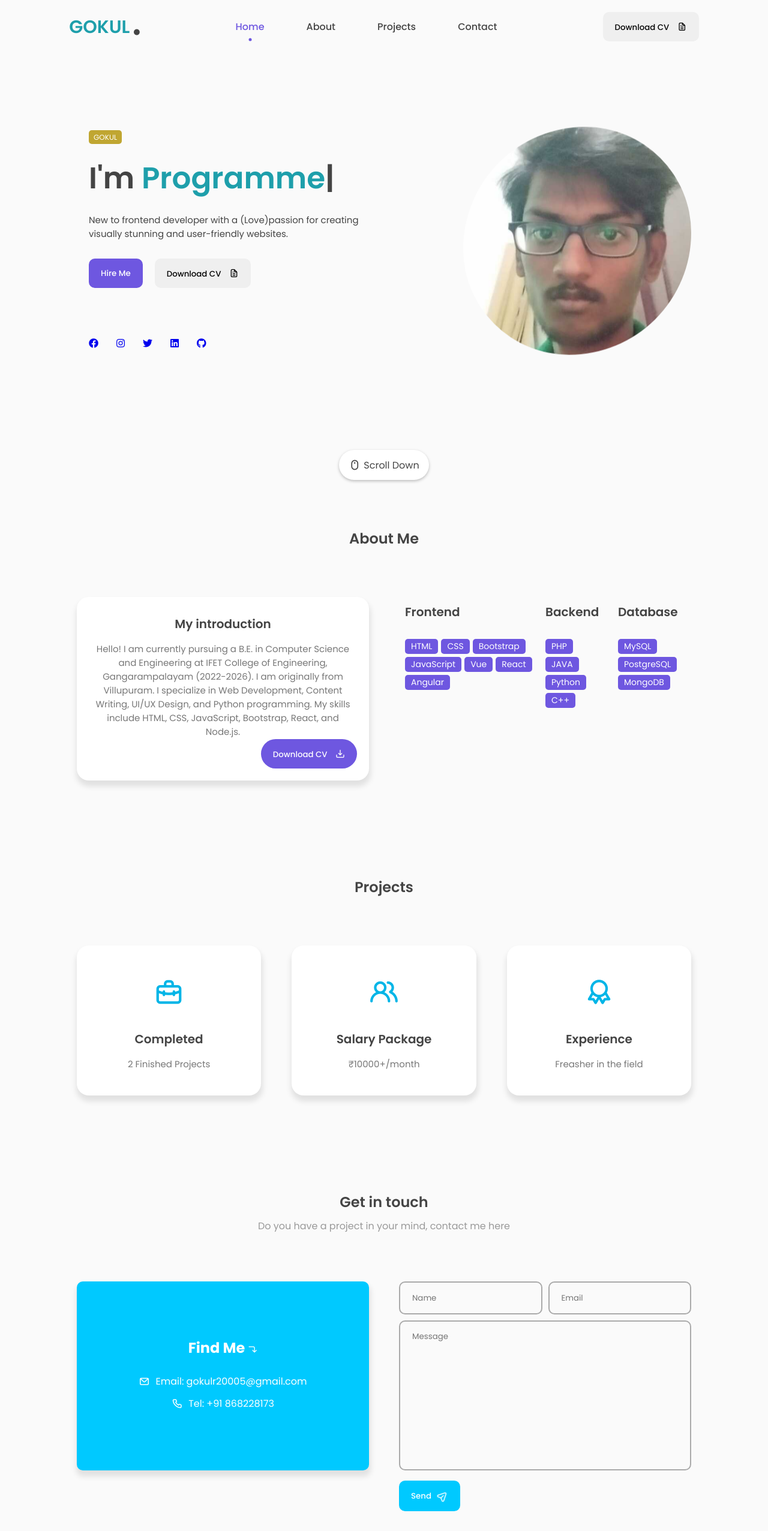
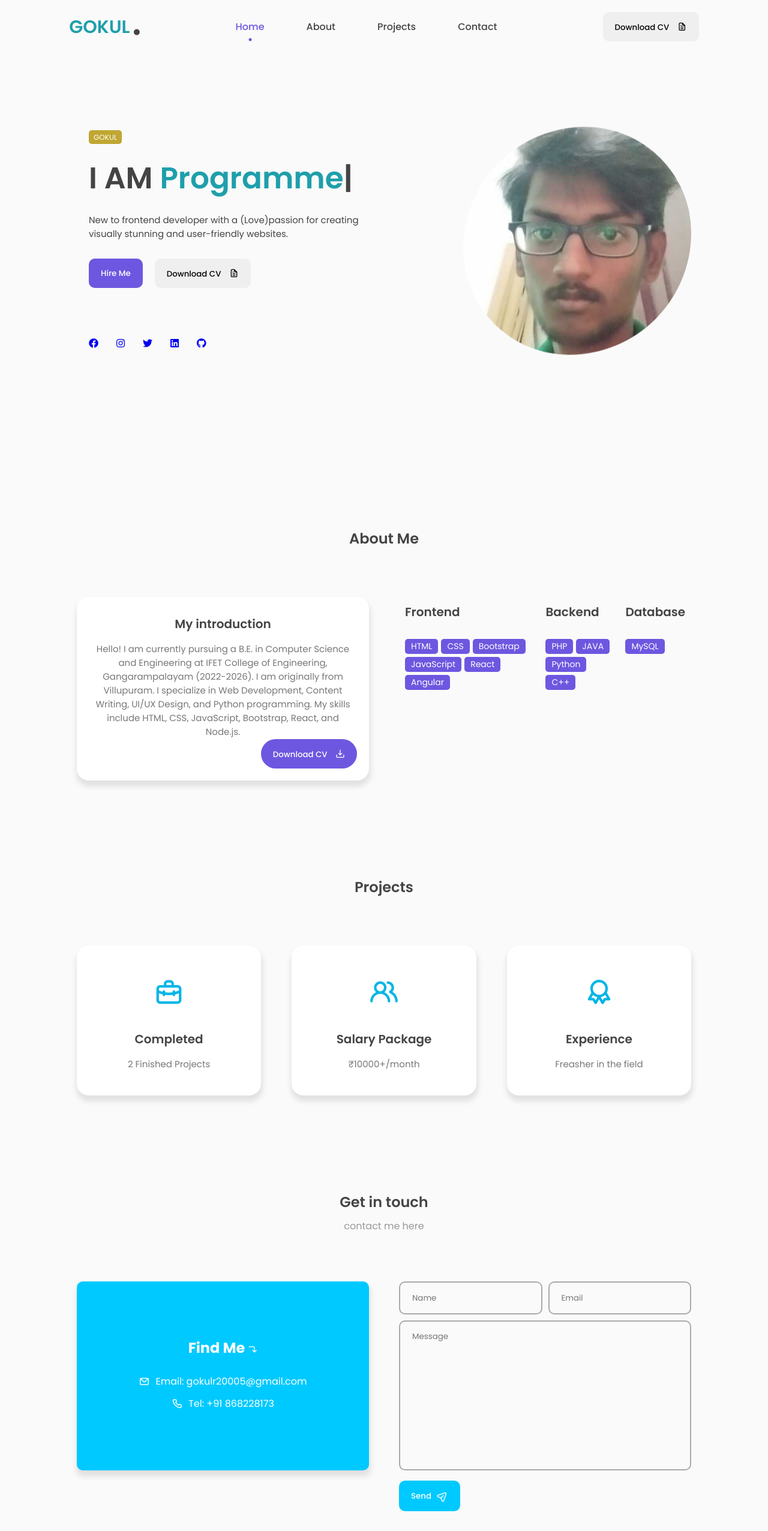
Before and after one commit to GOKUL-R-2005/Personal-Portfolio, a plain HTML site: page index.html in a window 1280 px wide. Shown: the top 2552 px of the page at 60% size. Drawn offline with nearby package versions, Linux system fonts and the light colour scheme.

Commit message:
Add files via upload

```diff
--- a/index.html
+++ b/index.html
@@ -51,7 +51,7 @@
                 <span>GOKUL</span>
             </div>
             <div class="featured-name">
-                <p>I'm <span class="typedText"></span></p>
+                <p>I AM <span class="typedText"></span></p>
             </div>
             <div class="featured-text-info">
                 <p>New to frontend developer with a (Love)passion for creating visually stunning
@@ -59,7 +59,7 @@
                 </p>
             </div>
             <div class="featured-text-btn">
-                <button class="btn blue-btn">Hire Me</button>
+                <button class="btn blue-btn" onclick="window.location.href='#contact';">Hire Me</button>
                 <button class="btn">Download CV <i class="uil uil-file-alt"></i></button>
             </div>
             <div class="social_icons">
@@ -75,13 +75,6 @@
                 <img src="assets/images/Gokul.jpg" alt="avatar">
             </div>
           </div>
-          <div class="scroll-icon-box">
-            <a href="#about" class="scroll-btn">
-                <i class="uil uil-mouse-alt"></i>
-                <p>Scroll Down</p>
-            </a>
-          </div>
-
        </section>
        <section class="section" id="about">
           <div class="top-header">
@@ -108,7 +101,6 @@
                         <span>CSS</span>
                         <span>Bootstrap</span>
                         <span>JavaScript</span>
-                        <span>Vue</span>
                         <span>React</span>
                         <span>Angular</span>
                     </div>
@@ -130,8 +122,6 @@
                     </div>
                     <div class="skills-list">
                         <span>MySQL</span>
-                        <span>PostgreSQL</span>
-                        <span>MongoDB</span>
                     </div>
                 </div>
             </div>
@@ -162,7 +152,7 @@
        <section class="section" id="contact">
           <div class="top-header">
             <h1>Get in touch</h1>
-            <span>Do you have a project in your mind, contact me here</span>
+            <span>contact me here</span>
           </div>
           <div class="row">
              <div class="col">
@@ -182,7 +172,7 @@
                         <textarea placeholder="Message"></textarea>
                     </div>
                     <div class="form-button">
-                        <button class="btn">Send <i class="uil uil-message"></i></button>
+                        <button class="btn" onclick="sendMail()">Send <i class="uil uil-message"></i></button>
                     </div>
                 </div>
              </div>
```
